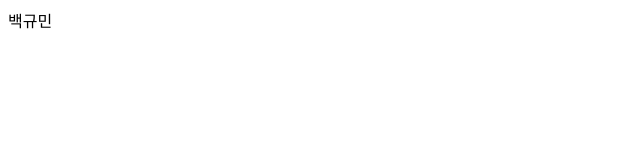
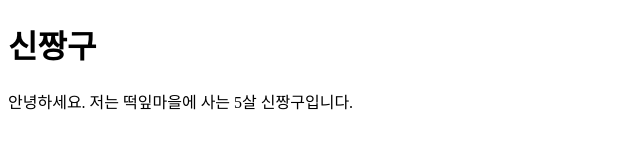
Before and after one commit to baek-32/dev-intro-study, a plain HTML site: page index.html in a window 1280 px wide. Shown: the whole page, without its empty margins (0-640 px from the left). Drawn offline with Linux system fonts and the light colour scheme.

Commit message:
자기소개 추가

```diff
--- a/index.html
+++ b/index.html
@@ -3,9 +3,10 @@
 <head>
     <meta charset="UTF-8">
     <meta name="viewport" content="width=device-width, initial-scale=1.0">
-    <title>Document</title>
+    <title>hello</title>
 </head>
 <body>
-    백규민
+    <h1>신짱구</h1>
+    <p>안녕하세요. 저는 떡잎마을에 사는 5살 신짱구입니다.</p>
 </body>
 </html>
```
